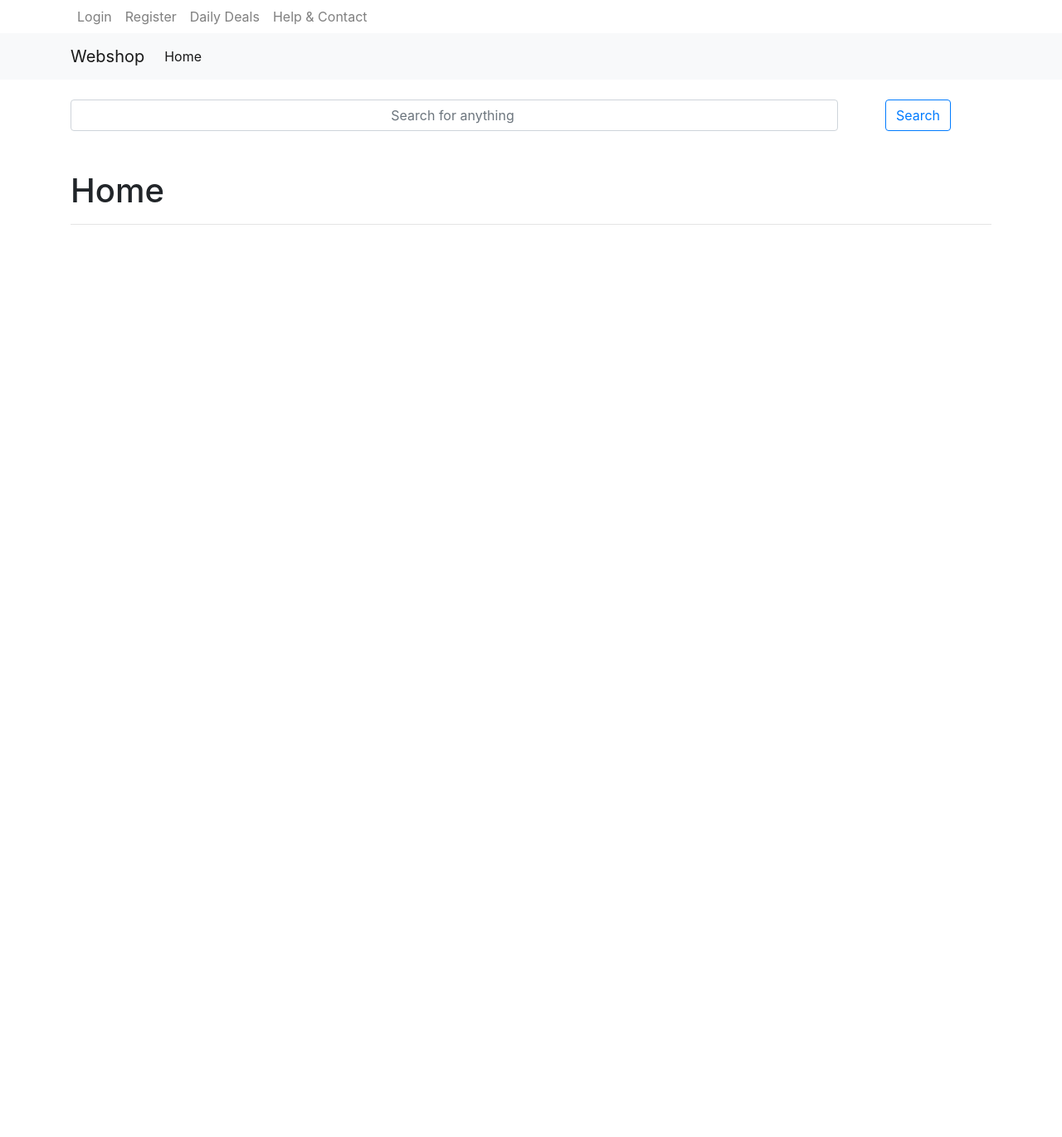
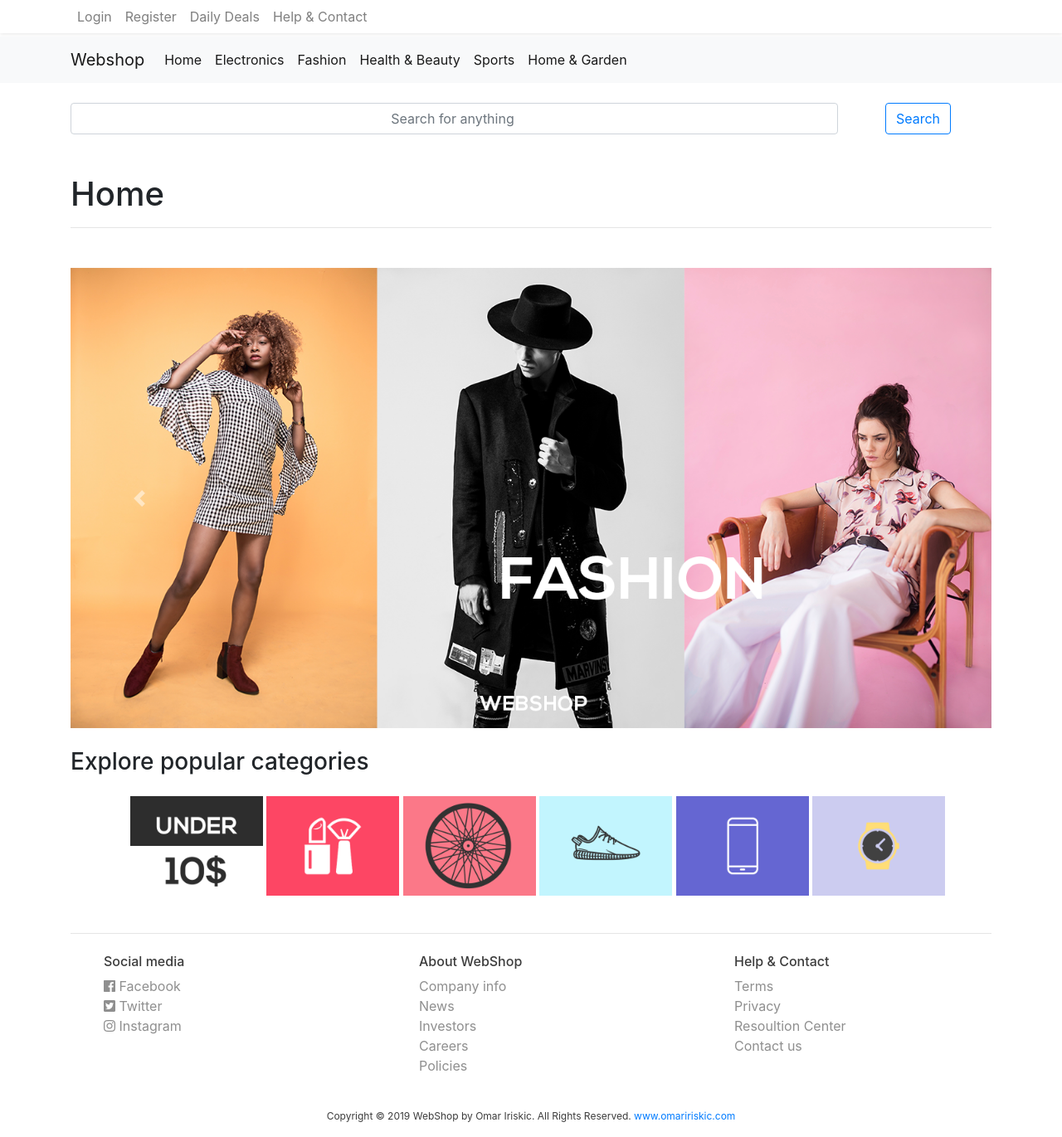
Before and after one commit to OMKE/webshop, a Flask app: page / in a window 1280 px wide. Shown: the whole page at 83% size. Before the commit the page ends 271 px from the top, so only its background shows below. Run offline with Flask 2, Linux system fonts and the light colour scheme; data that the repository does not hold is empty; some libraries are stand-ins or nearby versions.

Commit message:
Homepage

```diff
--- a/main.py
+++ b/main.py
@@ -194,8 +194,24 @@ def confirm_email(token):
 
 
 
+# Get products route
+@app.route('/products')
+def get_all_products():
+    cursor = mysql_db.get_db().cursor()
+    cursor.execute("SELECT * FROM products")
+    products = cursor.fetchall()
+    for i in products:
+        i["created_at"] = i["created_at"].isoformat()
+    return jsonify(products)
 
 
+@app.route('/products/<int:id>')
+def get_one_product(id):
+    cursor = mysql_db.get_db().cursor()
+    cursor.execute("SELECT * FROM products where id=%s", (id, ))
+    product = cursor.fetchone()
+    product["created_at"] = product["created_at"].isoformat()
+    return jsonify(product)
 
 # App run
 if __name__ == "__main__":
--- a/static/app/components/homepage/homepage.ctrl.js
+++ b/static/app/components/homepage/homepage.ctrl.js
@@ -2,9 +2,15 @@
     angular.module("app").controller("HomepageCtrl", ["$stateParams", "$http" ,function ($stateParams, $http, $scope ) {
         let that = this;
 
+        this.products = []
 
+        this.getProducts = function () {
+            $http.get("/products").then(function (response) {
+                that.products = response.data;
+            }, function (response) {
 
-
+            })
+        }
 
 
 
--- a/static/app/components/homepage/homepage.tpl.html
+++ b/static/app/components/homepage/homepage.tpl.html
@@ -3,5 +3,89 @@
 <hr>
 
 <div class="row mt-5">
+    <div class="col-12 mx-auto">
+        <div id="carouselExampleControls" class="carousel slide" data-ride="carousel">
+            <div class="carousel-inner">
+                <div class="carousel-item active">
+                    <!-- Make link when click on img to show items by that category -->
+                    <img class="d-block w-100" src="../../../img/fashion_carousel.png" alt="First slide">
+                </div>
+                <div class="carousel-item">
+                    <img class="d-block w-100" src="../../../img/school_carousel.png" alt="Second slide">
+                </div>
+                <div class="carousel-item">
+                    <img class="d-block w-100" src="../../../img/tech_carousel.png" alt="Third slide">
+                </div>
+                <div class="carousel-item">
+                    <img class="d-block w-100" src="../../../img/gifts_carousel.png" alt="Fourth slide">
+                </div>
+            </div>
+            <a class="carousel-control-prev" href="#carouselExampleControls" role="button" data-slide="prev">
+                <span class="carousel-control-prev-icon" aria-hidden="true"></span>
+                <span class="sr-only">Previous</span>
+            </a>
+            <a class="carousel-control-next" href="#carouselExampleControls" role="button" data-slide="next">
+                <span class="carousel-control-next-icon" aria-hidden="true"></span>
+                <span class="sr-only">Next</span>
+            </a>
+        </div>
+    </div>
+    <div class="col-12 mt-4">
+        <h3>Explore popular categories</h3>
+        <div class="row mt-4">
 
+            <div class="mx-auto">
+                <div class="col ml-sm-3">
+                    <img src="../../../img/popular_categories/1.png" class="popular_cat_img" width="160" alt="Under 10$">
+                    <img src="../../../img/popular_categories/2.png" class="popular_cat_img" width="160" alt="Makeup">
+                    <img src="../../../img/popular_categories/3.png" class="popular_cat_img" width="160" alt="Parts and Accessories">
+                    <img src="../../../img/popular_categories/4.png" class="popular_cat_img" width="160" alt="Sneakers">
+                    <img src="../../../img/popular_categories/5.png" class="popular_cat_img" width="160" alt="Smartphones">
+                    <img src="../../../img/popular_categories/6.png" class="popular_cat_img" width="160" alt="Watches">
+                </div>
+            </div>
+
+        </div>
+    </div>
+    <div class="col-12 mt-4 footer">
+        <hr>
+        <div class="row mt-4">
+            <div class="col-md-4">
+                <ul>
+                    <h6>Social media</h6>
+                    <li><a href=""><i class="fab fa-facebook"></i> Facebook</a></li>
+                    <li><a href=""><i class="fab fa-twitter-square"></i> Twitter</a></li>
+                    <li><a href=""><i class="fab fa-instagram"></i> Instagram</a></li>
+                </ul>
+            </div>
+            <div class="col-md-4">
+                <ul>
+                    <h6>About WebShop</h6>
+                    <li><a href="">Company info</a></li>
+                    <li><a href="">News</a></li>
+                    <li><a href="">Investors</a></li>
+                    <li><a href="">Careers</a></li>
+                    <li><a href="">Policies</a></li>
+                </ul>
+            </div>
+            <div class="col-md-4">
+                <ul>
+                    <h6>Help & Contact</h6>
+                    <li><a href="">Terms</a></li>
+                    <li><a href="">Privacy</a></li>
+                    <li><a href="">Resoultion Center</a></li>
+                    <li><a href="">Contact us</a></li>
+
+                </ul>
+            </div>
+        </div>
+        <div class="row">
+            <div class="col-md-12 mt-4">
+                <p class="copyright-text text-center">Copyright © 2019 WebShop by Omar Iriskic. All Rights Reserved.  <a href="https://omaririskic.com/">www.omaririskic.com</a></p>
+
+            </div>
+        </div>
+
+
+    </div>
 </div>
--- a/static/app/components/login/login.tpl.html
+++ b/static/app/components/login/login.tpl.html
@@ -1,6 +1,6 @@
 
 <hr>
-<form class="p-5 col-lg-6 col-xl-6 mx-auto mt-2" ng-submit="login.login(login.userData)">
+<form class="p-5 col-xl-6 col-lg-6 col-md-6 mx-auto mt-2" ng-submit="login.login(login.userData)">
 
         <p class="h4 mb-4 text-center">Sign in</p>
 
--- a/static/css/custom.css
+++ b/static/css/custom.css
@@ -9,3 +9,25 @@
 .logout {
     cursor: pointer;
 }
+
+@media all and (max-width: 576px){
+    .ml-sm-3 {
+        margin-left: 20px;
+     }
+}
+
+.popular_cat_img {
+    margin-bottom: 5px;
+}
+ul {
+    list-style-type: none;
+}
+.footer {
+    color: #3c3c3c;
+}
+.footer ul li a {
+    color: #8f8f8f;
+}
+.copyright-text {
+    font-size: 12px;
+}
--- a/static/index.html
+++ b/static/index.html
@@ -18,7 +18,9 @@
 
     <!-- <div ng-controller="HomepageCtrl">{{callFoo()}}</div> -->
 
-    <nav class="navbar py-0 navbar-light navbar-expand-lg navbar-expand-md navbar-expand-sm navbar-expand-xs py-md-0">
+
+
+    <nav class="navbar py-0 navbar-light navbar-expand-lg navbar-expand-md  py-md-0 shadow-sm p-3 mb-1">
         <div class="container">
 
             <div class="navbar-collapse " id="navbarNav">
@@ -27,14 +29,16 @@
                     <li ng-if="!loggedIn" class="nav-item py-0"><a class="nav-link" ui-sref="login">Login</a></li>
                     <li ng-if="!loggedIn" class="nav-item py-0"><a class="nav-link" ui-sref="register">Register</a></li>
                     <!-- Make ui-sref to user-s profile -->
-                    <li ng-if="loggedIn" class="nav-item py-0"><a class="nav-link" ui-sref="user({username:user.username})">Hi <b>{{user.first_name}}</b></a></li>
+                    <li ng-if="loggedIn" class="nav-item py-0"><a class="nav-link" ui-sref="user({username:user.username})">Hi
+                            <b>{{user.first_name}}</b></a></li>
                     <li class="nav-item py-0"><a class="nav-link">Daily Deals</a></li>
                     <li class="nav-item py-0"><a class="nav-link">Help & Contact</a></li>
 
                 </ul>
                 <ul class="navbar-nav ml-auto">
                     <li ng-controller="LoginCtrl as login" ng-if="loggedIn" class="nav-item py-0"><a class="nav-link">Cart</a></li>
-                    <li ng-controller="LoginCtrl as login" ng-if="loggedIn" class="nav-item py-0"><a ng-click="login.logOut()" class="nav-link logout">Logout</a></li>
+                    <li ng-controller="LoginCtrl as login" ng-if="loggedIn" class="nav-item py-0"><a ng-click="login.logOut()"
+                            class="nav-link logout">Logout</a></li>
                 </ul>
             </div>
         </div>
@@ -42,7 +46,8 @@
 
 
     <div ng-if="loggedIn" class="container mt-2 mb-2">
-            <h6 ng-if="!user.confirmed" class="text-center text-danger">An email with confirmation link has been sent to you.</h6>
+        <h6 ng-if="!user.confirmed" class="text-center text-danger">An email with confirmation link has been sent to
+            you.</h6>
     </div>
 
     <nav class="navbar navbar-expand-lg navbar-light bg-light">
@@ -58,7 +63,21 @@
                     <li class="nav-item" ui-sref-active="active">
                         <a class="nav-link" ui-sref="home">Home </a>
                     </li>
-
+                    <li class="nav-item" ui-sref-active="active">
+                        <a class="nav-link" ui-sref="home">Electronics </a>
+                    </li>
+                    <li class="nav-item" ui-sref-active="active">
+                        <a class="nav-link" ui-sref="home">Fashion </a>
+                    </li>
+                    <li class="nav-item" ui-sref-active="active">
+                        <a class="nav-link" ui-sref="home">Health & Beauty </a>
+                    </li>
+                    <li class="nav-item" ui-sref-active="active">
+                        <a class="nav-link" ui-sref="home">Sports </a>
+                    </li>
+                    <li class="nav-item" ui-sref-active="active">
+                            <a class="nav-link" ui-sref="home">Home & Garden </a>
+                        </li>
                 </ul>
             </div>
         </div>
```
Also changed, not shown: static/img/fashion_carousel.png (added), static/img/gifts_carousel.png (added), static/img/popular_categories/1.png (added), static/img/popular_categories/2.png (added), static/img/popular_categories/3.png (added), static/img/popular_categories/4.png (added), static/img/popular_categories/5.png (added), static/img/popular_categories/6.png (added), static/img/school_carousel.png (added), static/img/tech_carousel.png (added).
